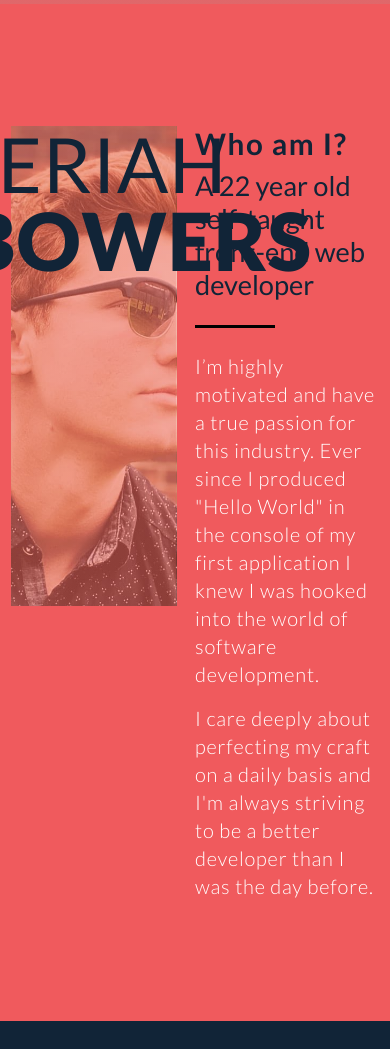
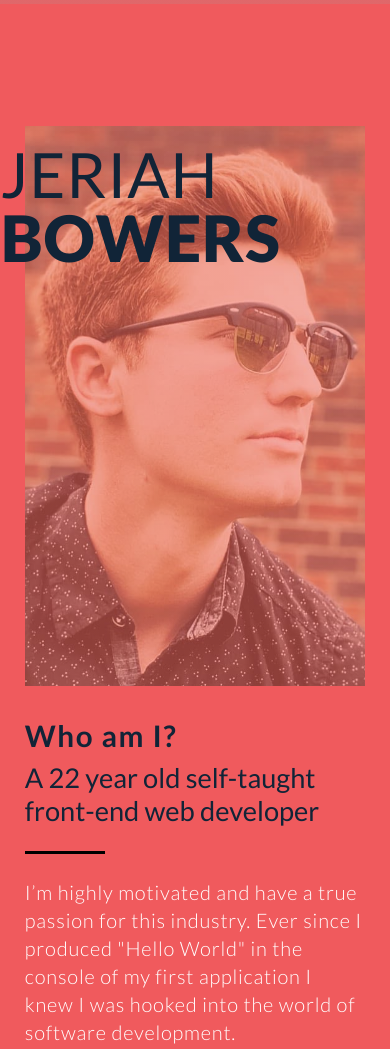
Before and after one commit to Jer1ah/portfolio-website, a plain HTML site: page index.html in a window 390 px wide. Shown: the part 840-1889 px from the top of the page. Drawn offline with Linux system fonts and the light colour scheme; grey boxes are pictures that could not be loaded.

Commit message:
making about section fully responsive

```diff
--- a/index.html
+++ b/index.html
@@ -2,7 +2,9 @@
 <html lang="en">
 <head>
     <meta charset="UTF-8">
-    <meta name="viewport" content="width=device-width, initial-scale=1.0">
+    <meta name="viewport" content="width=device-width,initial-scale=1,maximum-scale=1,user-scalable=no">
+    <meta http-equiv="X-UA-Compatible" content="IE=edge,chrome=1">
+    <meta name="HandheldFriendly" content="true">
     <link rel="preconnect" href="https://fonts.gstatic.com">
     <link href="https://fonts.googleapis.com/css2?family=Lato:wght@300;400;700;900&display=swap" rel="stylesheet">
     <link rel="stylesheet" href="css/index.css">
--- a/sass/4-layout/_about.scss
+++ b/sass/4-layout/_about.scss
@@ -4,7 +4,7 @@
 
     &__wrapper {
         width: 70rem;
-        max-width: 95%;
+        max-width: 85%;
         margin: 7.5rem auto;
         @include displayFlex(row, space-between, flex-start);
     }
@@ -78,3 +78,49 @@
         }
     }
 }
+
+//media queries
+@media(max-width: 900px) {
+    .about {
+        &__wrapper {
+            flex-direction: column;
+            width: 70%;
+            max-width: 90%;
+        }
+
+        &__title {
+            top: 1rem;
+        }
+
+        &__image {
+            width: 100%;
+            height: 35rem;
+        }
+
+        &__info {
+            width: 100%;
+            margin-top: 2rem;
+        }
+    }
+}
+
+@media(max-width: 750px) {
+    .about {
+        &__wrapper {
+            width: 88%;
+        }
+
+        &__title {
+            left: -1.5rem;
+
+            h2 {
+                font-size: 4rem;
+                line-height: 4rem;
+
+                &:first-child {
+                    font-size: 3.9rem;
+                }
+            }
+        }
+    }
+}
```
Also changed, not shown: css/index.css, 1 other file.
